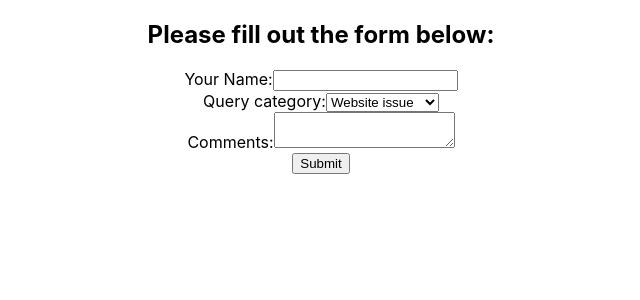
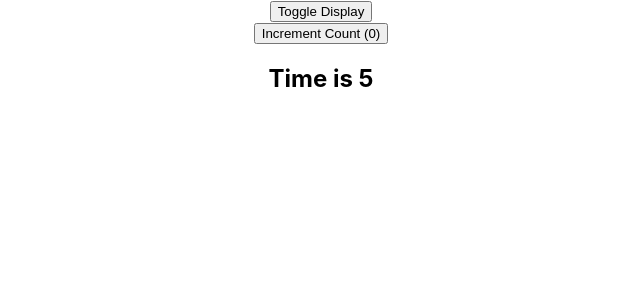
Before and after one commit to rpf13/react-playground, a React (Create React App) app in the folder my-app/: page / in a window 1280 px wide. Shown: the top 300 px of the page, without its empty margins (319-959 px from the left). Built offline with nearby package versions, Linux system fonts and the light colour scheme.

Commit message:
Add hooks sections

```diff
--- a/my-app/src/App.js
+++ b/my-app/src/App.js
@@ -11,6 +11,13 @@ import ControlledForm from './components/ControlledForm';
 import UncontrolledForm from './components/UncontrolledForm';
 import { SearchBar3 } from './components/SearchBar';
 import ControlledFormHooks from './components/ControlledFormHooks';
+import UseStateWithArrays from './components/UseStateWithArrays';
+import UseStateWithObjects from './components/UseStateWithObjects';
+import UseEffectCounter from './components/UseEffectCounter';
+import UseEffectCounterConditional from './components/UseEffectCounterConditional';
+import UseEffectCounterOneTime from './components/UseEffectCounterOneTime';
+import UseEffectCounterContainer from './components/UseEffectCounterContainer';
+
 
 function App() {
   return (
@@ -29,7 +36,13 @@ function App() {
       {/* <ControlledForm /> */}
       {/* <UncontrolledForm /> */}
       {/* <SearchBar3 /> */}
-      <ControlledFormHooks />
+      {/* <ControlledFormHooks /> */}
+      {/* <UseStateWithArrays /> */}
+      {/* <UseStateWithObjects /> */}
+      {/* <UseEffectCounter /> */}
+      {/* <UseEffectCounterConditional /> */}
+      {/* <UseEffectCounterOneTime /> */}
+      <UseEffectCounterContainer />
     </div>
   );
 }
--- /dev/null
+++ b/my-app/src/components/UseEffectCounter.js
@@ -0,0 +1,20 @@
+import React, {useState, useEffect} from 'react'
+
+function UseEffectCounter() {
+    const [count, setCount] = useState(0);
+    useEffect(() => {
+        document.title = count;
+    });
+  return (
+    <div>
+        <button onClick={
+            () => setCount(count => count + 1)
+        }>
+            Increment Count ({count})
+        </button>
+
+    </div>
+  )
+}
+
+export default UseEffectCounter
--- /dev/null
+++ b/my-app/src/components/UseEffectCounterConditional.js
@@ -0,0 +1,26 @@
+import React, { useState, useEffect } from "react";
+
+function UseEffectCounterConditional() {
+  const [count, setCount] = useState(0);
+  useEffect(() => {
+    console.log("count 1 effect");
+    document.title = count;
+  }, [count]);
+  const [count2, setCount2] = useState(0);
+  useEffect(() => {
+    console.log("count 2 effect");
+    document.title = count2;
+  }, [count2]);
+  return (
+    <div>
+      <button onClick={() => setCount((count) => count + 1)}>
+        Increment Count ({count})
+      </button>
+      <button onClick={() => setCount2((count2) => count2 + 1)}>
+        Increment Count2 ({count2})
+      </button>
+    </div>
+  );
+}
+
+export default UseEffectCounterConditional
--- /dev/null
+++ b/my-app/src/components/UseEffectCounterContainer.js
@@ -0,0 +1,18 @@
+import React, {useState} from 'react'
+import UseEffectCounterHelper from './UseEffectCounterHelper';
+
+function UseEffectCounterContainer() {
+    const [display, setDisplay] = useState(true);
+    return (
+        <div>
+            <button onClick={ () => {
+                setDisplay(!display)
+            }}>
+                Toggle Display
+            </button>
+            {display && <UseEffectCounterHelper />}
+        </div>
+    )
+}
+
+export default UseEffectCounterContainer
--- /dev/null
+++ b/my-app/src/components/UseEffectCounterHelper.js
@@ -0,0 +1,34 @@
+import React, {useState, useEffect} from 'react'
+
+function UseEffectCounterHelper() {
+    const [count, setCount] = useState(0);
+    const [time, setTime] = useState(0);
+
+    useEffect(() => {
+        console.log('count 1 effect');
+        document.title = count;
+    }, [count]);
+    useEffect(()=>{
+        console.log('Creating timer');
+        const interval = setInterval(() => {
+            console.log('Interval executed');
+            setTime(time => time + 1)
+        }, 1000);
+        return () => {
+            console.log('cleaning up!');
+            clearInterval(interval);
+        }
+    }, []);
+    return (
+        <div>
+            <button onClick={
+                () => setCount(count => count + 1)
+            }>
+                Increment Count ({count})
+            </button>
+            <h2>Time is {time}</h2>
+        </div>
+    )
+}
+
+export default UseEffectCounterHelper
--- /dev/null
+++ b/my-app/src/components/UseEffectCounterOneTime.js
@@ -0,0 +1,29 @@
+import React, {useState, useEffect} from 'react'
+
+function UseEffectCounterOneTime() {
+    const [count, setCount] = useState(0);
+    const [time, setTime] = useState(0);
+
+    useEffect(() => {
+        console.log('count 1 effect');
+        document.title = count;
+    }, [count]);
+    useEffect(()=>{
+        console.log('Creating timer');
+        const interval = setInterval(() => {
+            setTime(time => time + 1)
+        }, 1000);
+    }, []);
+    return (
+        <div>
+            <button onClick={
+                () => setCount(count => count + 1)
+            }>
+                Increment Count ({count})
+            </button>
+            <h2>Time is {time}</h2>
+        </div>
+    )
+}
+
+export default UseEffectCounterOneTime
--- /dev/null
+++ b/my-app/src/components/UseStateWithArrays.js
@@ -0,0 +1,35 @@
+import React, {useState } from 'react'
+
+function UseStateWithArrays() {
+    const [nums, setNums] = useState([1, 2, 3]);
+
+    // we create a new arrow function and call the setter function
+    // we use the spread operator to add a number to the list
+    // we use the nums.length method to increase the number by 1
+    const addNums = () => {
+        setNums([...nums, nums.length + 1]);
+    }
+
+    const removeNum = () => {
+        setNums(
+            nums.filter((item, idx) => {
+                return idx !== nums.length -1;
+            })
+        )
+    }
+  return (
+    <div>
+        {/* we want an onClick event to add a number to the list
+        every time we click the button */}
+        <button onClick={addNums}>Add Item</button>
+        <button onClick={removeNum}>Remove Num</button>
+        <ul>
+            {/* Don't forget to add a key when using lists! */}
+            {nums.map(num => <li key={num}>{num}</li>)}
+        </ul>
+
+    </div>
+  )
+}
+
+export default UseStateWithArrays
--- /dev/null
+++ b/my-app/src/components/UseStateWithObjects.js
@@ -0,0 +1,31 @@
+import React, { useState } from 'react'
+
+function UseStateWithObjects() {
+    const [name, setName] = useState({ firstName: "", lastName: "" });
+
+    return (
+        <div>
+            <form>
+                <input
+                    type="text"
+                    value={name.firstName}
+                    onChange={e => setName({
+                        ...name,
+                        firstName: e.target.value
+                    })}
+                />
+                <input
+                    type="text"
+                    value={name.lastName}
+                    onChange={e => setName({
+                        ...name,
+                        lastName: e.target.value
+                    })}
+                />
+                <h2>{JSON.stringify(name)}</h2>
+            </form>
+        </div>
+    )
+}
+
+export default UseStateWithObjects
```
